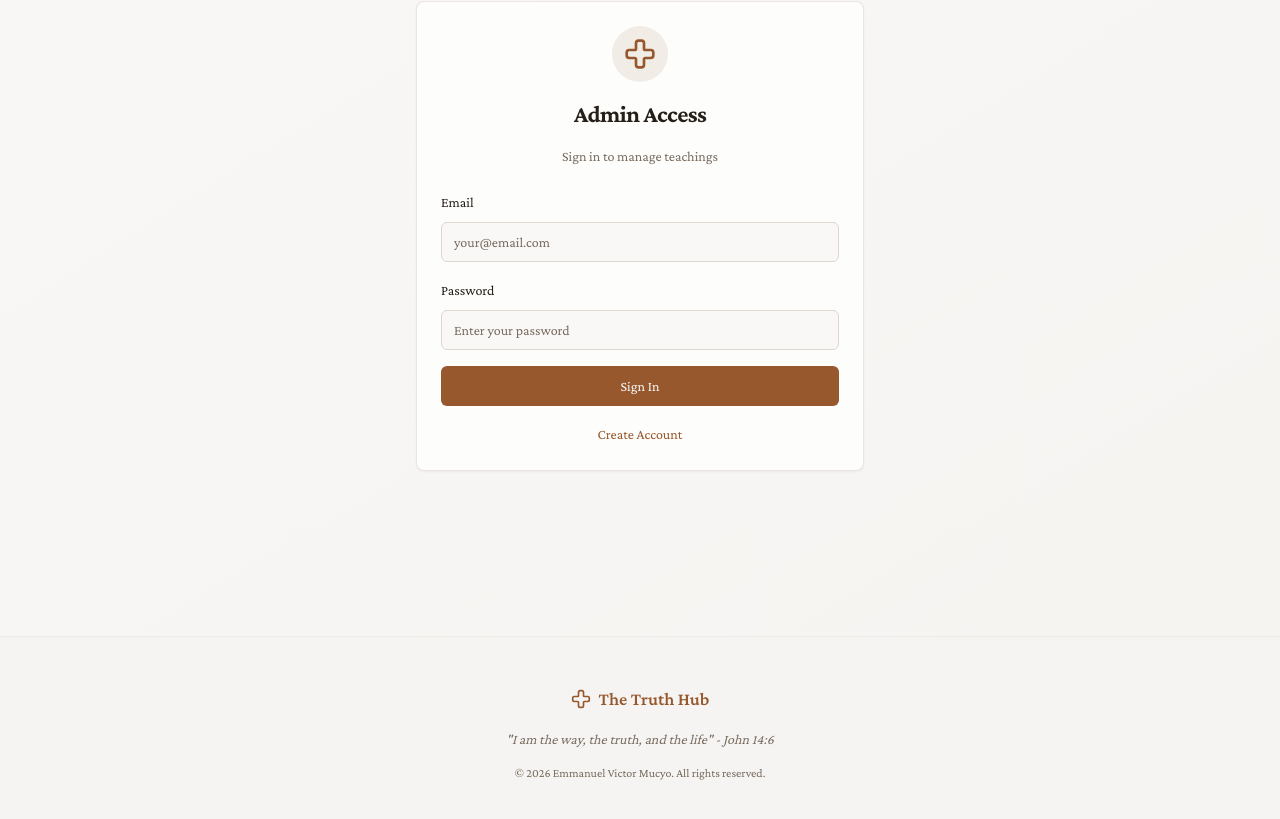
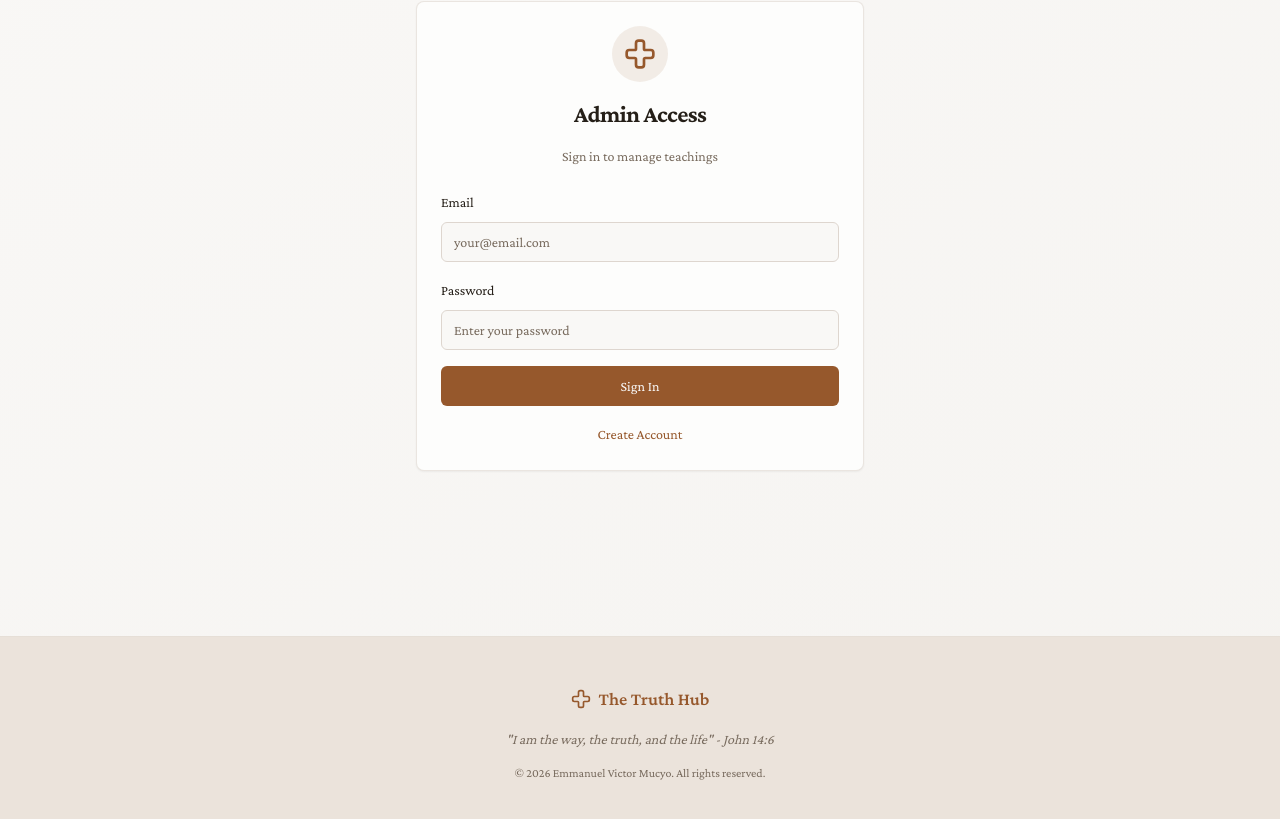
Before and after one commit to Jonatngm/TheTruthHub, a React (Vite) app: page /login in a window 1280 px wide. Shown: the part 229-1048 px from the top of the page. Built offline with nearby package versions, Linux system fonts and the light colour scheme.

Commit message:
Change Footer background to light warm beige
- Updated background color to #EBE3DB (RGB: 235, 227, 219)
- Changed from bg-muted/30 to bg-[#EBE3DB] for soft cream color
- Now matches all page backgrounds for consistent design

```diff
--- a/src/components/layout/Footer.tsx
+++ b/src/components/layout/Footer.tsx
@@ -4,7 +4,7 @@ export function Footer() {
   const currentYear = new Date().getFullYear();
 
   return (
-    <footer className="border-t border-border/40 bg-muted/30 mt-auto">
+    <footer className="border-t border-border/40 bg-[#EBE3DB] mt-auto">
       <div className="container mx-auto px-4 py-12">
         <div className="flex flex-col items-center gap-4 text-center">
           <div className="flex items-center gap-2 text-primary">
```
